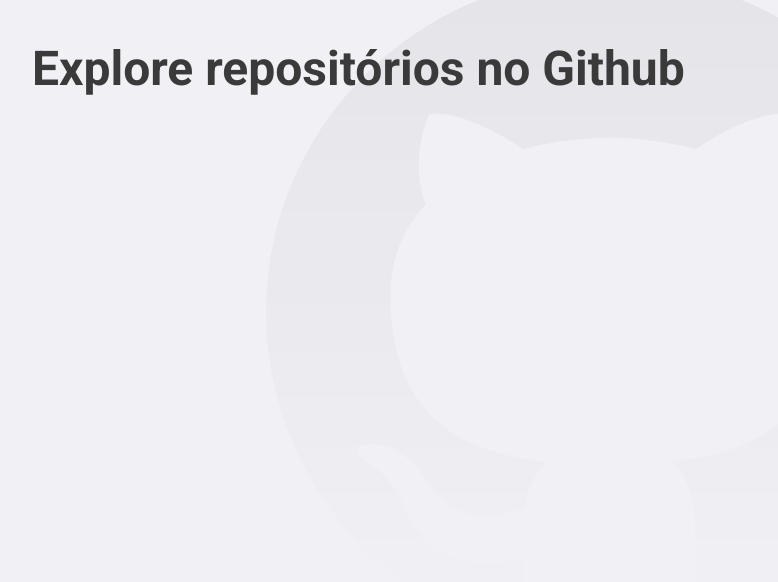
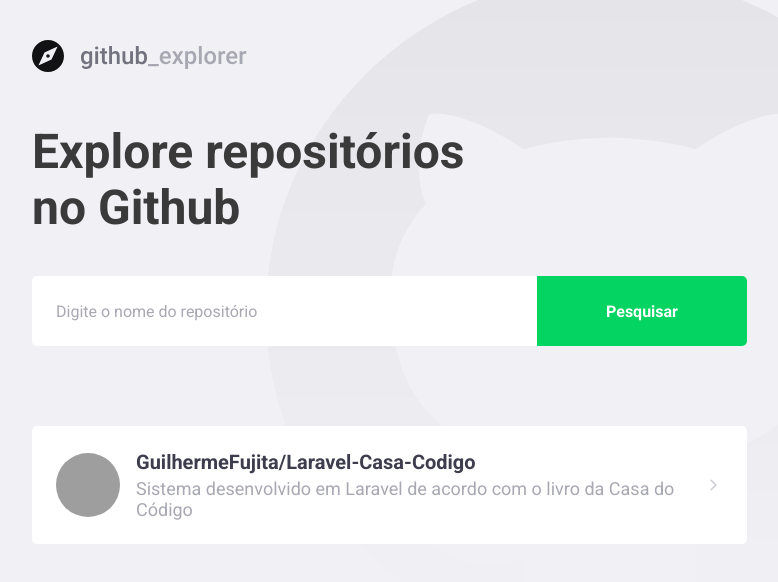
Before and after one commit to GuilhermeFujita/PrimeiroProjetoReact-GoStack, a React (Create React App) app: page / in a window 1280 px wide. Shown: the top 582 px of the page, without its empty margins (148-926 px from the left). Built offline with nearby package versions, Linux system fonts and the light colour scheme; grey boxes are pictures that could not be loaded.

Commit message:
Dashboard page Layout

```diff
--- a/package.json
+++ b/package.json
@@ -10,8 +10,10 @@
     "@types/node": "^12.0.0",
     "@types/react": "^16.9.0",
     "@types/react-dom": "^16.9.0",
+    "polished": "^3.6.3",
     "react": "^16.13.1",
     "react-dom": "^16.13.1",
+    "react-icons": "^3.10.0",
     "react-router-dom": "^5.2.0",
     "react-scripts": "3.4.1",
     "styled-components": "^5.1.0",
--- a/src/pages/Dashboard/index.tsx
+++ b/src/pages/Dashboard/index.tsx
@@ -1,9 +1,38 @@
 import React from 'react';
+import { FiChevronRight } from 'react-icons/fi';
 
-import { Title } from './styles';
+import logoImg from '../../assets/logo.svg';
+
+import { Title, Form, Repositories } from './styles';
 
 const Dashboard: React.FC = () => {
-  return <Title>Explore repositórios no Github</Title>;
+  return (
+    <>
+      <img src={logoImg} alt="Github Explorer" />
+      <Title>Explore repositórios no Github</Title>
+      <Form>
+        <input placeholder="Digite o nome do repositório" />
+        <button type="submit">Pesquisar</button>
+      </Form>
+
+      <Repositories>
+        <a href="teste">
+          <img
+            src="https://avatars0.githubusercontent.com/u/19476724?s=400&u=92aa4e484ed429c63b03fb2af389bc5a94aed945&v=4"
+            alt="Guilherme Fujita"
+          />
+          <div>
+            <strong>GuilhermeFujita/Laravel-Casa-Codigo</strong>
+            <p>
+              Sistema desenvolvido em Laravel de acordo com o livro da Casa do
+              Código
+            </p>
+          </div>
+          <FiChevronRight size={20} />
+        </a>
+      </Repositories>
+    </>
+  );
 };
 
 export default Dashboard;
--- a/src/pages/Dashboard/styles.ts
+++ b/src/pages/Dashboard/styles.ts
@@ -1,6 +1,94 @@
 import styled from 'styled-components';
+import { shade } from 'polished';
 
 export const Title = styled.h1`
   font-size: 48px;
   color: #3a3a3a;
+  margin-top: 48px;
+  max-width: 450px;
+  line-height: 56px;
 `;
+
+export const Form = styled.form`
+  margin-top: 40px;
+  max-width: 715px;
+  display: flex;
+
+  input {
+    flex: 1;
+    height: 70px;
+    padding: 0 24px;
+    border: 0;
+    border-radius: 5px 0 0 5px;
+    color: #3a3a3a;
+
+    &::placeholder {
+      color: #a8a8b3;
+    }
+  }
+
+  button {
+    width: 210px;
+    height: 70px;
+    background: #04d461;
+    border-radius: 0 5px 5px 0;
+    border: 0;
+    color: #fff;
+    font-weight: bold;
+    transition: background-color 0.2s;
+
+    &:hover {
+      background: ${shade(0.2, '#04d461')};
+    }
+  }
+`;
+
+export const Repositories = styled.div`
+  margin-top: 80px;
+  max-width: 715px;
+
+  a {
+    background: #fff;
+    border-radius: 5px;
+    width: 100%;
+    padding: 24px;
+    display: block;
+    text-decoration: none;
+    display: flex;
+    align-items: center;
+    transition: transform 0.2s;
+
+    &:hover {
+      transform: translateX(10px);
+    }
+
+    & + a {
+      margin-top: 16px;
+    }
+
+    img {
+      width: 64px;
+      height: 64px;
+      border-radius: 50%;
+    }
+
+    div {
+      margin-left: 16px;
+
+      strong {
+        font-size: 20px;
+        color: #3d3d4d;
+      }
+
+      p {
+        font-size: 18px;
+        color: #a8a8b3;
+        margin-top: 4px;
+      }
+    }
+    svg {
+      margin-left: auto;
+      color: #cdcbd6;
+    }
+  }
+`;
```
Also changed, not shown: src/assets/logo.svg (added), 1 other file (tests, documents, lock files or other folders).
